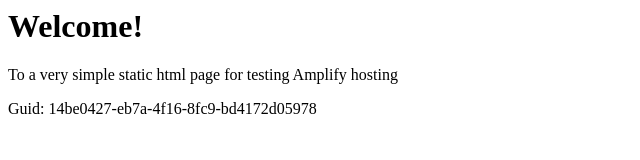
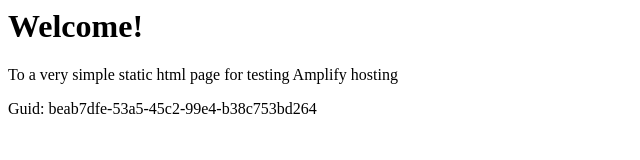
Before and after one commit to aws-aemilia-bom/Github-PR-Commit-Integration-Test-DoNotTouch-GithubWebhookPreviewCanaryTest-v1-preprod-ap-south-1, a website: page src/index.html in a window 1280 px wide. Shown: the full height of the page, 0-640 px from the left. Drawn offline with Linux system fonts and the light colour scheme.

Commit message:
commit from integ tests

```diff
--- a/src/index.html
+++ b/src/index.html
@@ -12,6 +12,6 @@
 <body>
     <h1>Welcome!</h1>
     <p>To a very simple static html page for testing Amplify hosting</p>
-    <p>Guid: 14be0427-eb7a-4f16-8fc9-bd4172d05978</p></body>
+    <p>Guid: beab7dfe-53a5-45c2-99e4-b38c753bd264</p></body>
 
 </html>
```
